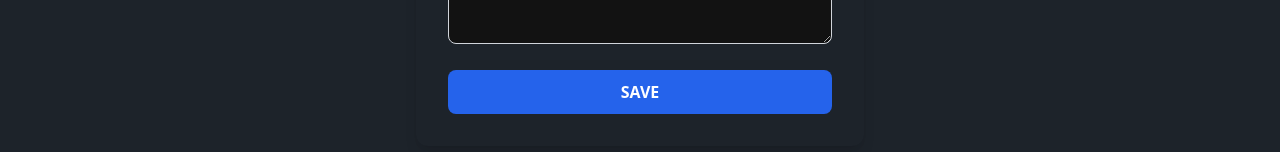
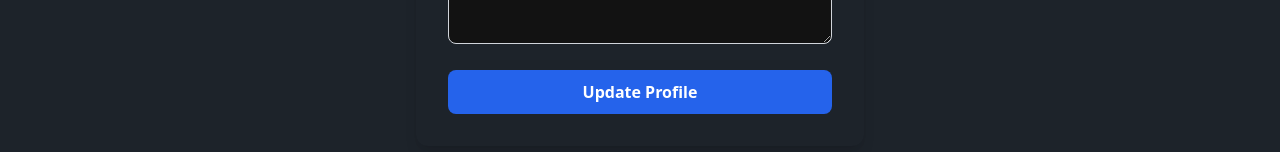
Before and after one commit to RanitJana/NextTalk, a React (Vite) app in the folder client/: page /profile in a window 1280 px wide. Shown: the part 592-744 px from the top of the page. Built offline with nearby package versions, Linux system fonts and the light colour scheme; sample sign-in values are in the browser's storage.

Commit message:
Add loading indicators and disable buttons during authentication processes

```diff
--- a/client/src/pages/LogIn.jsx
+++ b/client/src/pages/LogIn.jsx
@@ -1,3 +1,4 @@
+import { Loader2 } from "lucide-react";
 import { useAuthStore } from "../store/useAuthStore.js";
 import React from "react";
 import { useForm } from "react-hook-form";
@@ -11,7 +12,7 @@ export default function LogInPage() {
   } = useForm();
 
 
-  const { login } = useAuthStore();
+  const { login,isLoggingIn } = useAuthStore();
 
   const onSubmit = (data) => {
     // const formData = { ...data };
@@ -21,6 +22,20 @@ export default function LogInPage() {
   };
 
   return (
+
+
+<>
+
+      {isLoggingIn && (
+        <div className="absolute inset-0 w-full h-full bg-black opacity-30 z-50">
+          <div className="flex justify-center items-center h-full">
+            <Loader2 className="animate-spin text-sky-600" />
+          </div>
+        </div>
+      )}
+
+
+
     <div className="min-h-screen flex items-center justify-center p-4">
       <div className="w-full max-w-md p-8 rounded-xl shadow-lg">
         <h2 className="text-2xl font-bold mb-6 text-center">Log In</h2>
@@ -71,11 +86,14 @@ export default function LogInPage() {
           <button
             type="submit"
             className="w-full bg-blue-600 hover:bg-blue-700 text-white font-semibold py-2.5 px-4 rounded-lg transition duration-200"
+            disabled={isLoggingIn}
           >
-            Log In
+            {isLoggingIn ? "Logging in..." : "Log In"}
           </button>
         </form>
       </div>
     </div>
+
+    </>
   );
 }
--- a/client/src/pages/SignUp.jsx
+++ b/client/src/pages/SignUp.jsx
@@ -1,7 +1,7 @@
 import { useAuthStore } from "../store/useAuthStore.js";
 import React, { useState } from "react";
 import { useForm } from "react-hook-form";
-import { Upload, Image as ImageIcon, X } from "lucide-react";
+import { Upload, Image as ImageIcon, X, Loader2 } from "lucide-react";
 
 export default function SignupPage() {
   const {
@@ -13,7 +13,7 @@ export default function SignupPage() {
   const [profilePic, setProfilePic] = useState(null);
   const [previewImage, setPreviewImage] = useState("/defaultUser.jpg");
 
-  const { signup } = useAuthStore();
+  const { signup,isSigningUp } = useAuthStore();
 
   const onSubmit = (data) => {
     const formData = new FormData();
@@ -44,6 +44,16 @@ export default function SignupPage() {
   };
 
   return (
+<>
+    {isSigningUp && (
+      <div className="absolute inset-0 w-full h-full bg-black opacity-30 z-50">
+        <div className="flex justify-center items-center h-full">
+          <Loader2 className="animate-spin text-sky-600" />
+        </div>
+      </div>
+    )}
+
+
     <div className="min-h-screen flex items-center justify-center p-4">
       <div className="w-full max-w-md p-8 rounded-xl shadow-lg">
         <h2 className="text-2xl font-bold mb-6 text-center">Sign Up</h2>
@@ -130,10 +140,12 @@ export default function SignupPage() {
             type="submit"
             className="w-full bg-blue-600 hover:bg-blue-700 text-white font-semibold py-2.5 px-4 rounded-lg transition duration-200"
           >
-            Create Account
+            {isSigningUp ? "Signing up..." : "Sign Up"}
           </button>
         </form>
       </div>
     </div>
+
+    </>
   );
 }
--- a/client/src/pages/UpdateProfile.jsx
+++ b/client/src/pages/UpdateProfile.jsx
@@ -1,13 +1,14 @@
 import { useAuthStore } from "../store/useAuthStore.js";
 import React, { useState } from "react";
 import { useForm } from "react-hook-form";
-import { Upload, Image as ImageIcon, X } from "lucide-react";
+import { Upload, Image as ImageIcon, X, Loader2 } from "lucide-react";
 
 export default function UpdateProfile() {
 
     const currentUser = useAuthStore();
 
-    console.log(currentUser.authUser.user);
+
+    // console.log(currentUser.authUser.user);
 
     const [name, setName] = useState(currentUser.authUser.user.name);
     const [email, setEmail] = useState(currentUser.authUser.user.email);
@@ -23,19 +24,22 @@ export default function UpdateProfile() {
   // const [profilePic, setProfilePic] = useState(null);
   const [previewImage, setPreviewImage] = useState(currentUser.authUser.user.profilePic);
 
-  const { updateProfile } = useAuthStore();
+  const { updateProfile,isUpdatingProfile } = useAuthStore();
 
   const onSubmit = () => {
+
+    // isUpdatingProfile(true);
     const formData = {
       name,
       email,
       bio,
-      profilePic };
-
-
+      profilePic
+    };
 
     console.log(formData);
     updateProfile(formData);
+
+    // isUpdatingProfile(false);
   };
 
   const handleImageChange = (e) => {
@@ -54,6 +58,17 @@ export default function UpdateProfile() {
   };
 
   return (
+
+<>
+    {isUpdatingProfile && (
+      <div className="absolute inset-0 w-full h-full bg-black opacity-30 z-50">
+        <div className="flex justify-center items-center h-full">
+          <Loader2 className="animate-spin text-sky-600" />
+        </div>
+      </div>
+    )}
+
+
     <div className="min-h-screen flex items-center justify-center p-4">
       <div className="w-full max-w-md p-8 rounded-xl shadow-lg">
         <h2 className="text-2xl font-bold mb-6 text-center">Profile Update</h2>
@@ -156,11 +171,14 @@ export default function UpdateProfile() {
           <button
             type="submit"
             className="w-full bg-blue-600 hover:bg-blue-700 text-white font-semibold py-2.5 px-4 rounded-lg transition duration-200"
+            disabled={isUpdatingProfile}
           >
-            SAVE
+            {isUpdatingProfile ? "Updating..." : "Update Profile"}
           </button>
         </form>
       </div>
     </div>
+
+    </>
   );
 }
```
